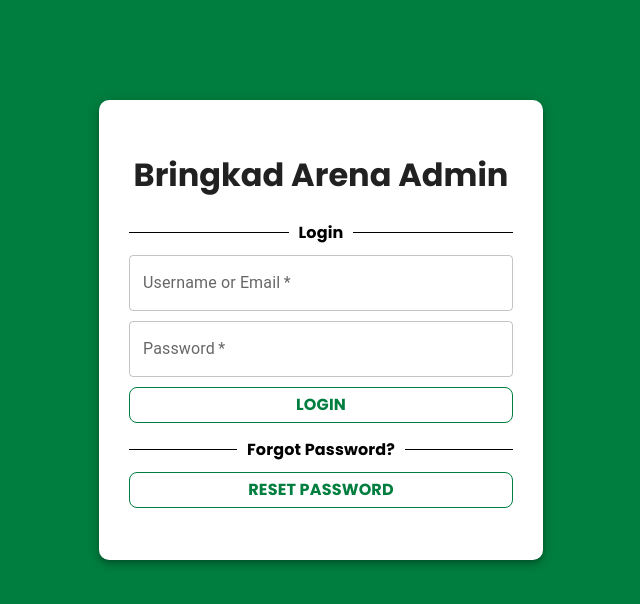
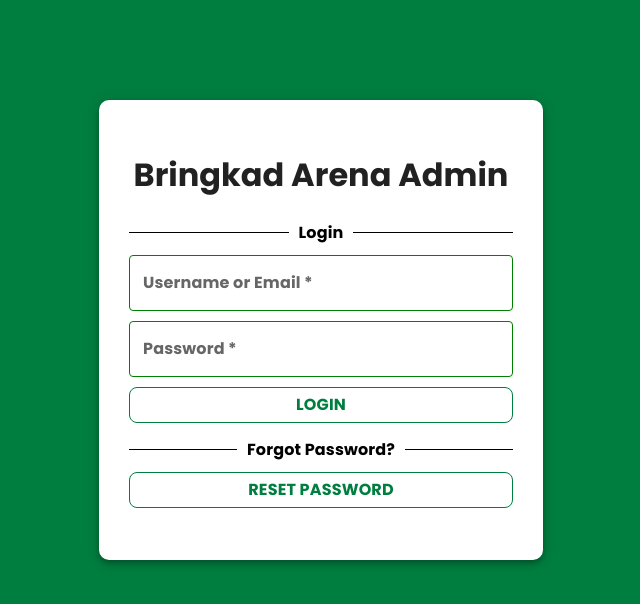
Before and after one commit to wisnudm13/bringkad-arena-admin-react, a React (Create React App) app: page /login in a window 1280 px wide. Shown: the top 604 px of the page, without its empty margins (319-959 px from the left). Built offline with nearby package versions, Linux system fonts and the light colour scheme.

Commit message:
update login design, add protected route to home page

```diff
--- a/src/App.js
+++ b/src/App.js
@@ -17,8 +17,8 @@ function App() {
         <Route path="/login" element={<Login/>}/>
 
         {/* Protected routes */}
-        <Route path="/" element={<Home/>}/>
         <Route element={<ProtectedRoutes/>}>
+          <Route path="/" element={<Home/>}></Route>
           <Route path="/users/*" element={<UserRoutes/>}/>
         </Route>
 
--- a/src/components/LoginForm.js
+++ b/src/components/LoginForm.js
@@ -15,8 +15,28 @@ export function LoginForm() {
     }
 
     const textFieldStyle = {
-        borderRadius: "50px",
-        marginTop: "10px"
+        borderRadius: 20,
+        marginTop: "10px",
+        fieldset: {
+            borderColor: "green",
+            fontFamily: "Poppins"
+        },
+        input: {
+            color: "#007E3F",
+            fontFamily: "Poppins"
+
+        },
+        "& label.Mui-focused": {
+            color: "green",
+            fontFamily: "Poppins",
+          },
+          "& .MuiOutlinedInput-root": {
+            "&.Mui-focused fieldset": {
+              borderColor: "green",
+              fontFamily: "Poppins",
+
+            }
+          }
     }
 
     const userNameOrEmailRef = useRef()
@@ -69,6 +89,7 @@ export function LoginForm() {
                 setError(true)
 
             } else {
+                setError(true)
                 setErrorMessage("Something wrong happen")
             }
 
@@ -95,9 +116,14 @@ export function LoginForm() {
                 </Box>:null}
                 <form onSubmit={handleLogin}>
                     <TextField
-                        style={textFieldStyle}
+                        sx={textFieldStyle}
                         id="outlined-uncontrolled"
                         label="Username or Email"
+                        InputLabelProps={{
+                            style: {
+                                fontFamily: "Poppins"
+                            }
+                        }}
                         placeholder="Type here"
                         ref={userNameOrEmailRef}
                         onChange={(e) => setUsernameEmail(e.target.value)}
@@ -106,9 +132,14 @@ export function LoginForm() {
                         required
                     />
                     <TextField
-                        style={textFieldStyle}
+                        sx={textFieldStyle}
                         id="outlined-uncontrolled"
                         label="Password"
+                        InputLabelProps={{
+                            style: {
+                                fontFamily: "Poppins"
+                            }
+                        }}
                         placeholder="Type here"
                         type="password"
                         onChange={(e) => setPassword(e.target.value)}
```
